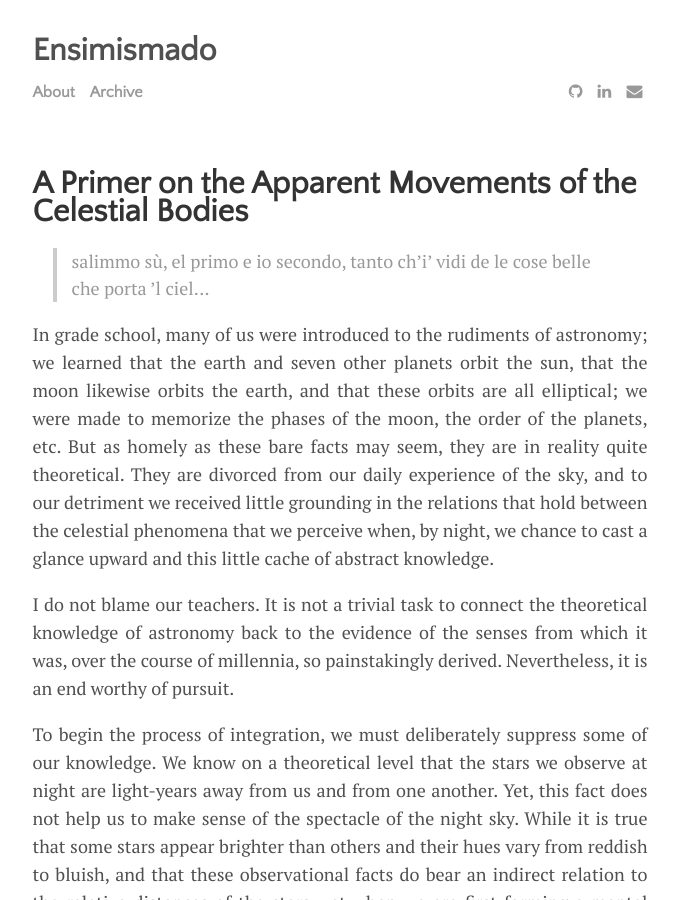
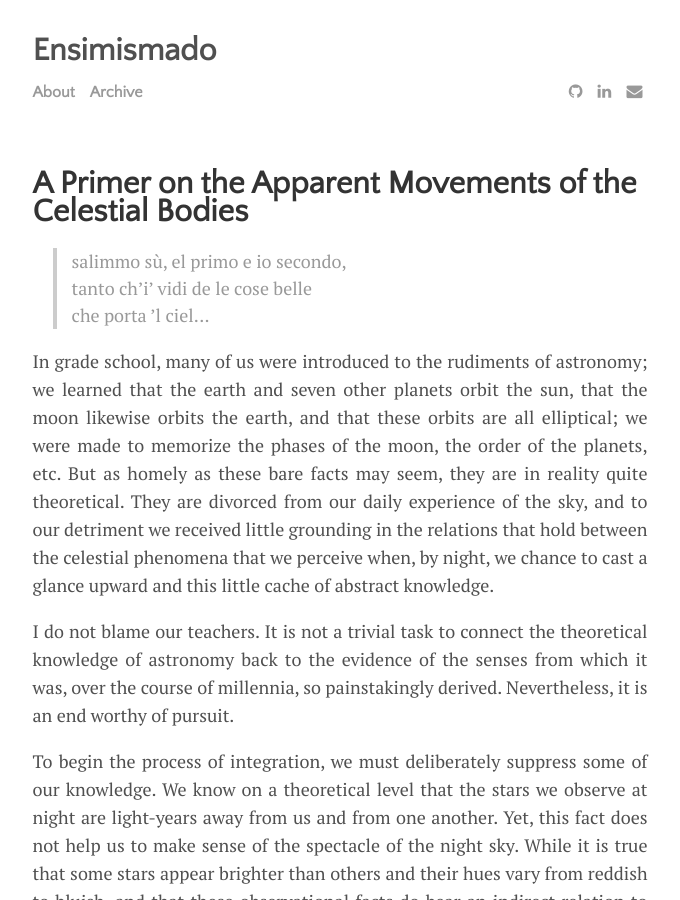
Before and after one commit to DanielAmes/DanielAmes.github.io, a Jekyll site: the page built from _posts/2025-02-19-primer.md, in a window 1280 px wide and 900 px high. Shown: the whole window, without its empty margins (300-980 px from the left). Built offline with Jekyll 4.4.1, drawn with Linux system fonts in a browser that asks for light colours.

Commit message:
added breaks

```diff
--- a/_posts/2025-02-19-primer.md
+++ b/_posts/2025-02-19-primer.md
@@ -5,9 +5,9 @@ author: "Daniel Ames"
 categories: journal
 tags: [documentation,sample]
 hide_related_posts: true
-epigraph: "salimmo sù, el primo e io secondo, \n
-tanto ch’i’ vidi de le cose belle \n
-che porta ’l ciel... \n"
+epigraph: "salimmo sù, el primo e io secondo, <br>
+tanto ch’i’ vidi de le cose belle <br>
+che porta ’l ciel... <br>"
 ---
 
 In grade school, many of us were introduced to the rudiments of astronomy; we learned that the earth and seven other planets orbit the sun, that the moon likewise orbits the earth, and that these orbits are all elliptical; we were made to memorize the phases of the moon, the order of the planets, etc. But as homely as these bare facts may seem, they are in reality quite theoretical. They are divorced from our daily experience of the sky, and to our detriment we received little grounding in the relations that hold between the celestial phenomena that we perceive when, by night, we chance to cast a glance upward and this little cache of abstract knowledge.
```
